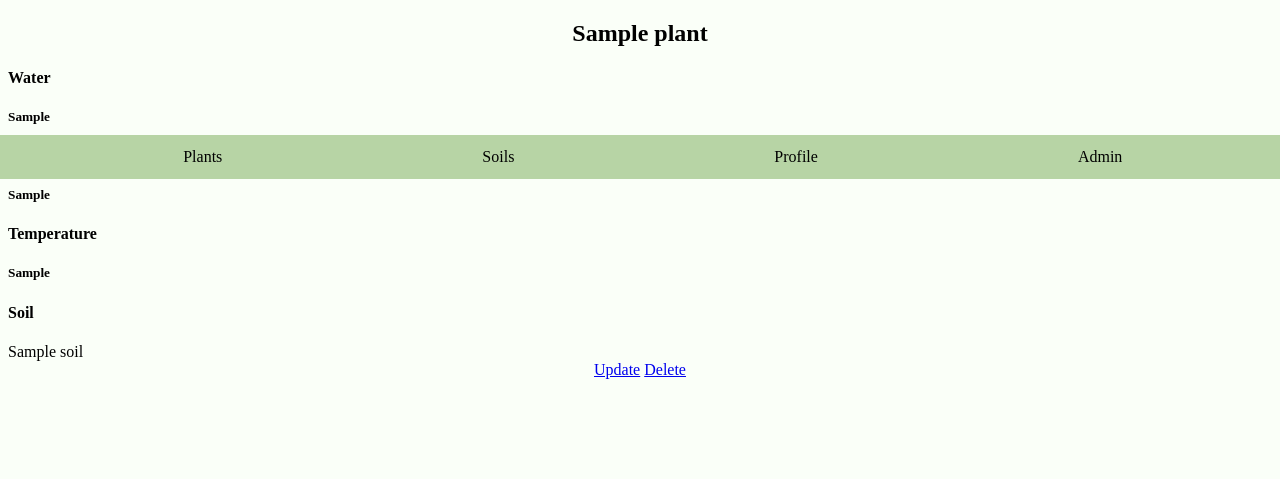
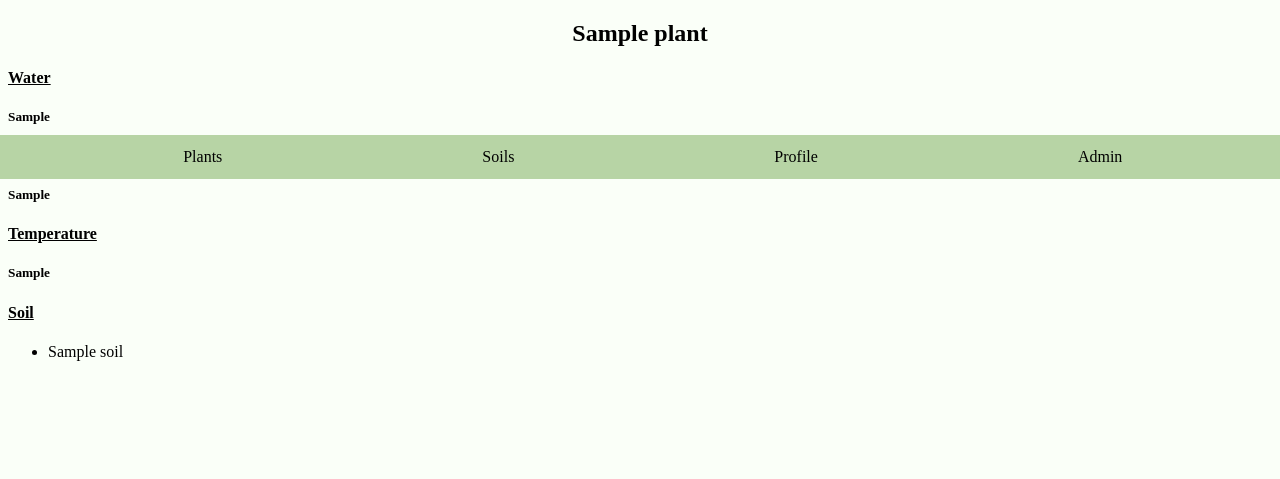
Before and after one commit to janiceh94/PlantStation, a Django app: page /plants/1/ in a window 1280 px wide. Shown: the part 621-1100 px from the top of the page. After the commit the page ends 982 px from the top, so only its background shows below. Run offline with Django 4.2, Linux system fonts and the light colour scheme; tables that the repository leaves empty hold one stand-in row (values such as "Sample post").

Commit message:
only user who posted the plant can edit or delete it

```diff
--- a/main_app/static/styles/styles.css
+++ b/main_app/static/styles/styles.css
@@ -20,11 +20,11 @@
 .plantDetail{
     text-align: left;
 }
-.ul{
+/* .ul{
     list-style-type: none;
     padding: 0;
     margin: 0;
-}
+} */
 header{
     background-color:rgb(183, 212, 165);
     position: fixed;
@@ -40,6 +40,9 @@ body{
     text-align: center;
     margin-top: 100px;
     margin-bottom: 100px;
+}
+h4{
+    text-decoration: underline;
 }
 img{
     display: block;
--- a/main_app/templates/plant_detail.html
+++ b/main_app/templates/plant_detail.html
@@ -21,8 +21,10 @@
     </ul>
 </div>
 <div>
+    {% if user == user.username %}
     <a href = "{% url 'plant_update' plant.pk %}">Update</a>
     <a href = "{% url 'plant_delete' plant.pk %}">Delete</a>
+    {% endif %}
 </div>
 
 {% endblock %}
```
